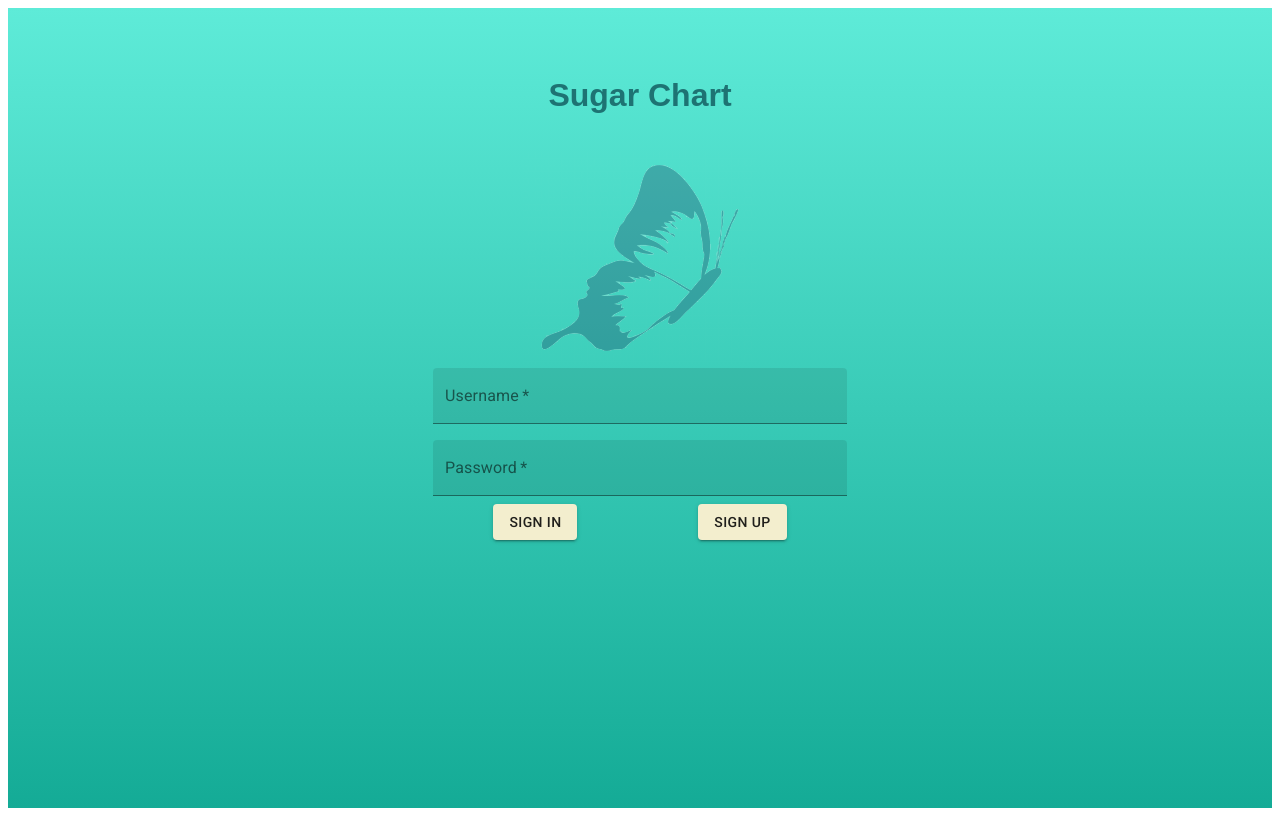
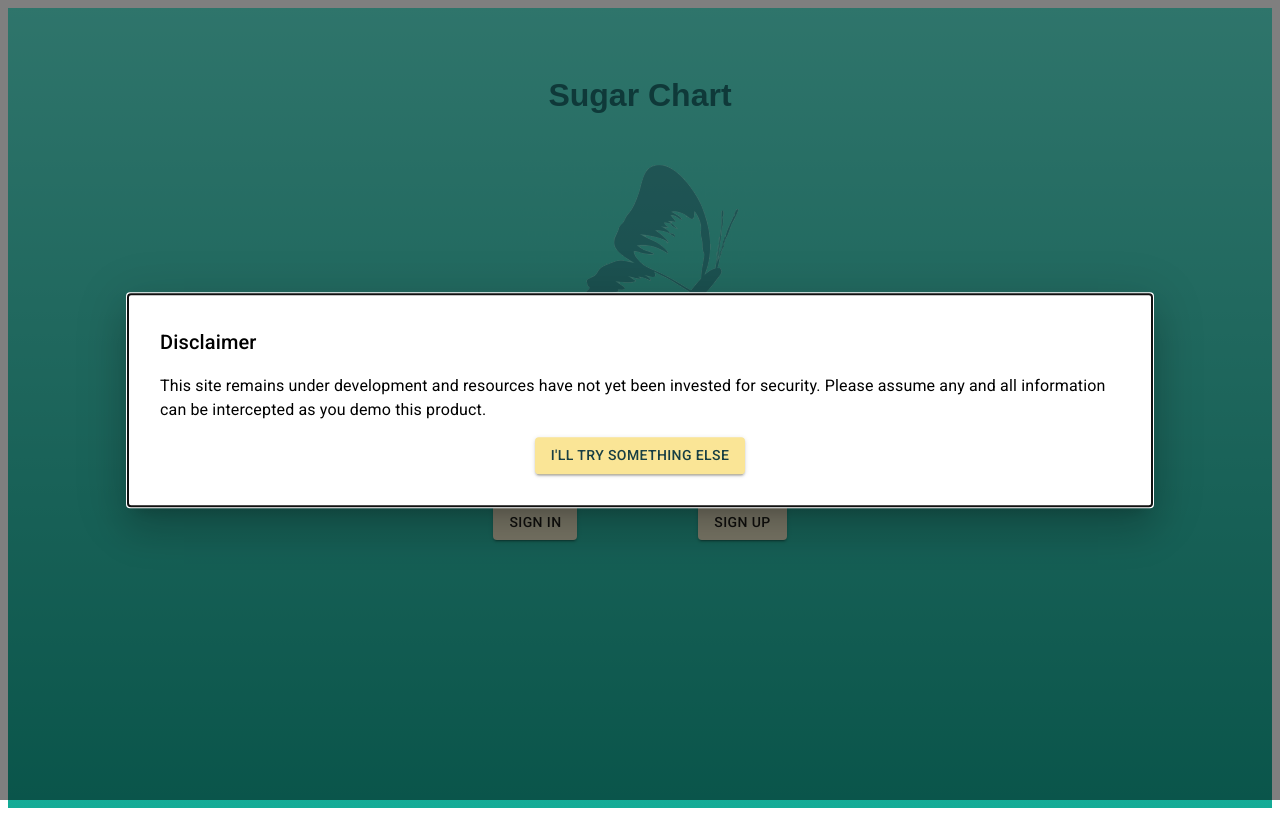
Before and after one commit to PartyHaus54/sugarChart, a Next.js app: page / in a window 1280 px wide. Built offline with nearby package versions, Linux system fonts and the light colour scheme.

Commit message:
http deployment entry warning

```diff
--- a/components/LogIn/index.jsx
+++ b/components/LogIn/index.jsx
@@ -2,6 +2,7 @@ import React, { useState } from 'react';
 import django from '../../utils/django';
 
 import LoginFailureModal from '../Modal/LoginFailureModal.jsx';
+import PasswordFailureModal from '../Modal/PasswordFailureModal.jsx';
 
 import styled from '@emotion/styled';
 
@@ -57,15 +58,26 @@ const LogIn = () => {
   const router = useRouter();
   const [username, setUsername] = useState('');
   const [password, setPassword] = useState('');
-  const [open, setOpen] = useState(false);
+  const [open, setOpen] = useState(true);
+  const [warningOpen, setWarningOpen] = useState(true);
+
+  const warningTitle = 'Disclaimer';
+  const warningDescription = 'This site remains under development and resources have not yet been invested for security. Please assume any and all information can be intercepted as you demo this product.';
 
   return (
     <StyledLoginDiv>
-      <LoginFailureModal
+      <PasswordFailureModal
+        modalOpen={warningOpen}
+        setModalOpen={setWarningOpen}
+        toggleView={ () => { setWarningOpen(!warningOpen)}}
+        title={warningTitle}
+        description={warningDescription}
+      />
+      {/* <LoginFailureModal
         open={open}
         setOpen={setOpen}
         toggleView={() => { setOpen(!open); }}
-      />
+      /> */}
       <h1>Sugar Chart</h1>
       <div>
         <Image className='logo' src={logo} alt='butterfly logo'/>
```
Also changed, not shown: 1 other file (tests, documents, lock files or other folders).
